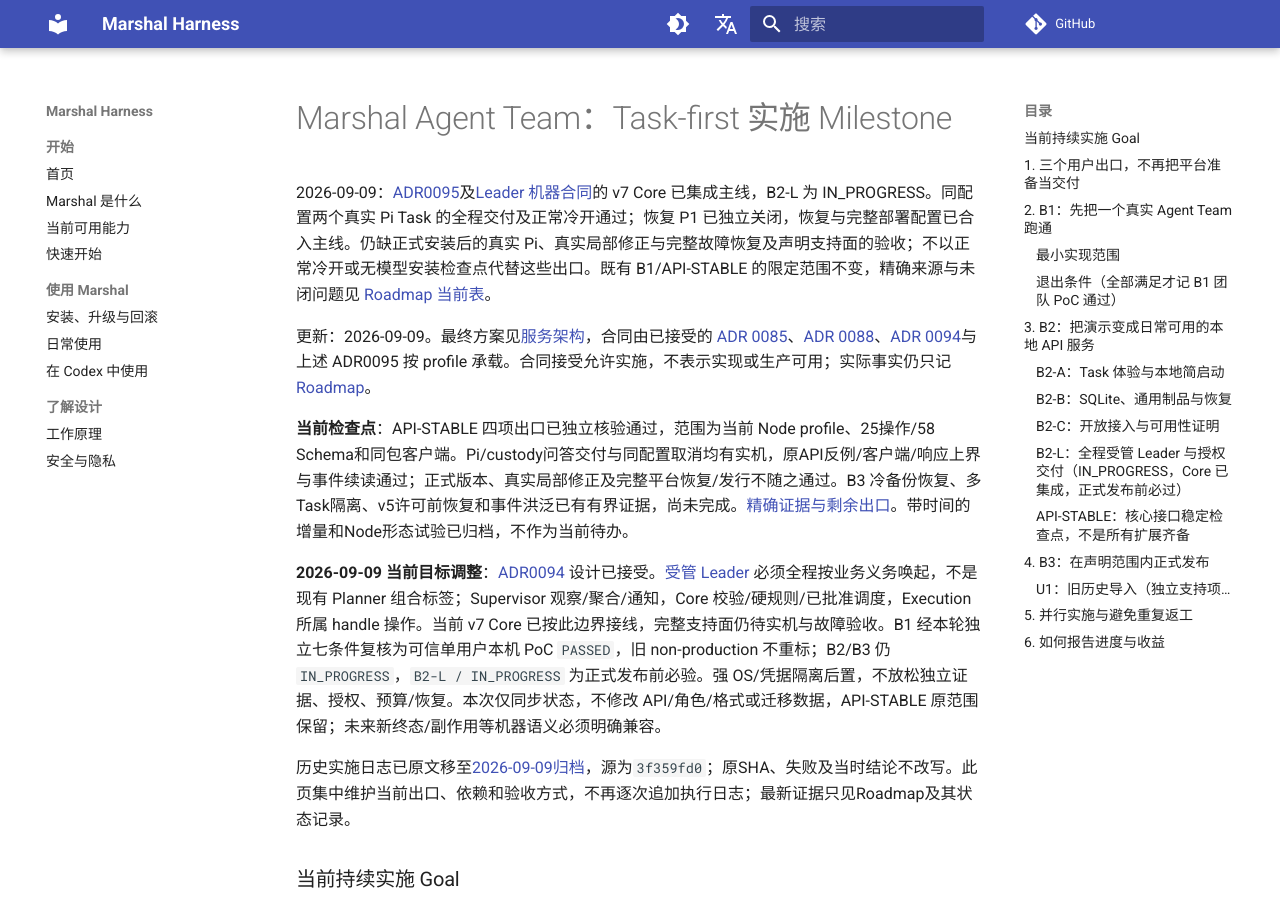
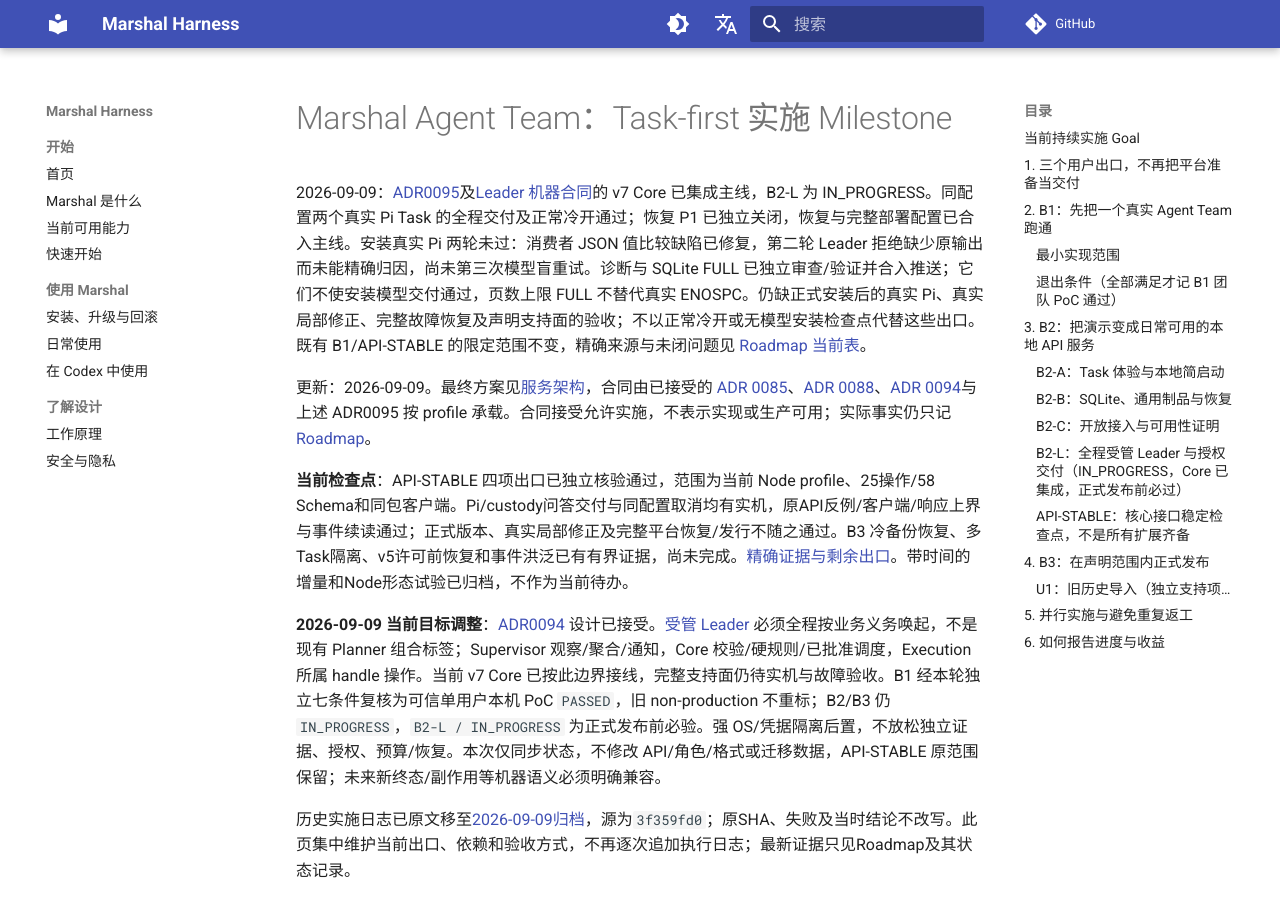
Before and after one commit to chiga0/marshal-harness, an MkDocs documentation site: the page built from docs/agent-team-service-milestones.md, in a window 1280 px wide and 900 px high. Built offline with MkDocs 1.6.1 and Material for MkDocs 9.7.7, drawn with Linux system fonts in a browser that asks for light colours; comment, search, counter and statistics services are not loaded.

```diff
--- a/docs/agent-team-service-milestones.md
+++ b/docs/agent-team-service-milestones.md
@@ -1,6 +1,6 @@
 # Marshal Agent Team：Task-first 实施 Milestone
 
-2026-09-09：[ADR0095](adr/0095-node-managed-leader-contract.md)及[Leader 机器合同](node-leader-execution-contract.md)的 v7 Core 已集成主线，B2-L 为 IN_PROGRESS。同配置两个真实 Pi Task 的全程交付及正常冷开通过；恢复 P1 已独立关闭，恢复与完整部署配置已合入主线。仍缺正式安装后的真实 Pi、真实局部修正与完整故障恢复及声明支持面的验收；不以正常冷开或无模型安装检查点代替这些出口。既有 B1/API-STABLE 的限定范围不变，精确来源与未闭问题见 [Roadmap 当前表](roadmap-status.md#业务交付当前表)。
+2026-09-09：[ADR0095](adr/0095-node-managed-leader-contract.md)及[Leader 机器合同](node-leader-execution-contract.md)的 v7 Core 已集成主线，B2-L 为 IN_PROGRESS。同配置两个真实 Pi Task 的全程交付及正常冷开通过；恢复 P1 已独立关闭，恢复与完整部署配置已合入主线。安装真实 Pi 两轮未过：消费者 JSON 值比较缺陷已修复，第二轮 Leader 拒绝缺少原输出而未能精确归因，尚未第三次模型盲重试。诊断与 SQLite FULL 已独立审查/验证并合入推送；它们不使安装模型交付通过，页数上限 FULL 不替代真实 ENOSPC。仍缺正式安装后的真实 Pi、真实局部修正、完整故障恢复及声明支持面的验收；不以正常冷开或无模型安装检查点代替这些出口。既有 B1/API-STABLE 的限定范围不变，精确来源与未闭问题见 [Roadmap 当前表](roadmap-status.md#业务交付当前表)。
 
 更新：2026-09-09。最终方案见[服务架构](agent-team-service-architecture.md)，合同由已接受的 [ADR 0085](adr/0085-agent-team-service-contract-and-storage.md)、[ADR 0088](adr/0088-node-task-service-production-projection.md)、[ADR 0094](adr/0094-trusted-single-user-role-team.md)与上述 ADR0095 按 profile 承载。合同接受允许实施，不表示实现或生产可用；实际事实仍只记 [Roadmap](roadmap-status.md#业务交付当前表)。
 
```
Also changed, not shown: docs/audit-report.md (+7 -1 lines), docs/roadmap-status.md (+5 -3 lines).
